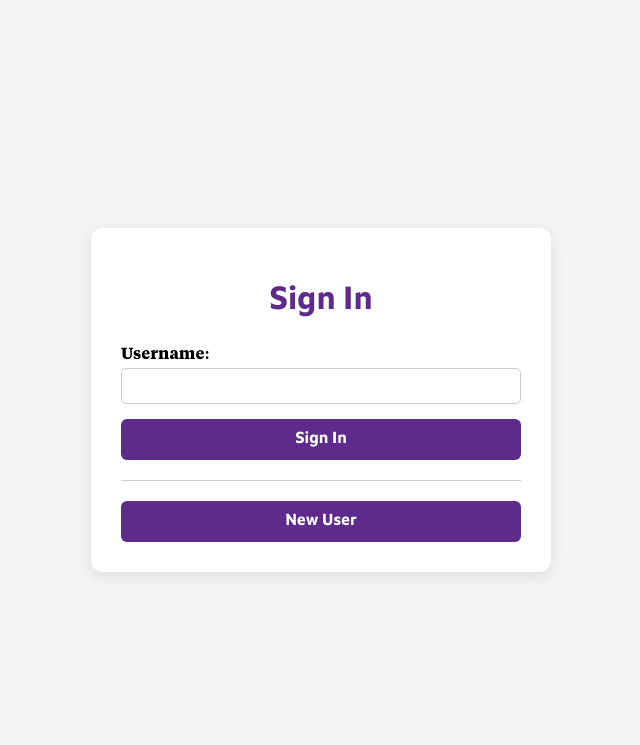
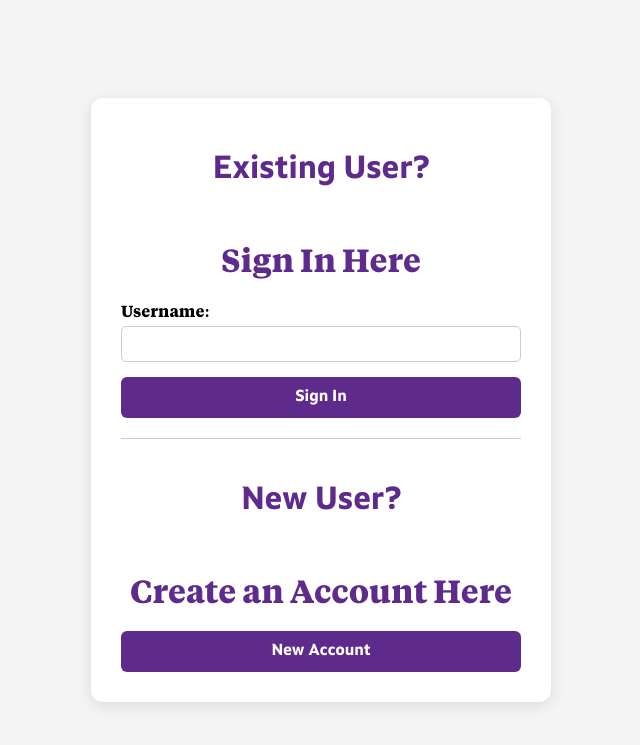
Before and after one commit to Veemon22/hci-amherst-college-student-site, a Flask app: page / in a window 1280 px wide. Shown: the top 745 px of the page, without its empty margins (319-959 px from the left). Run offline with Flask 3, Linux system fonts and the light colour scheme.

Commit message:
Editted sign text so buttons are more obvious

```diff
--- a/templates/signin.html
+++ b/templates/signin.html
@@ -9,7 +9,8 @@
     </head>
     <body class="signin-page">
         <div class="signin-container">
-            <h1>Sign In</h1>
+            <h1>Existing User?</h1>
+            <h2>Sign In Here</h2>
 
             <form action="{{ url_for('existing_user') }}" method="post">
                 <label for="username">Username:</label>
@@ -22,9 +23,10 @@
             </div>
 
             <hr>
-
+            <h1>New User?</h1>
+            <h2>Create an Account Here</h2>
             <form action="{{ url_for('new_user') }}" method="post">
-                <button type="submit">New User</button>
+                <button type="submit">New Account</button>
             </form>
         </div>
 
```
